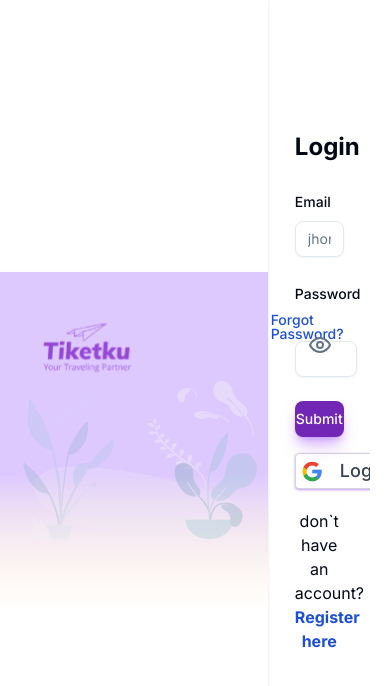
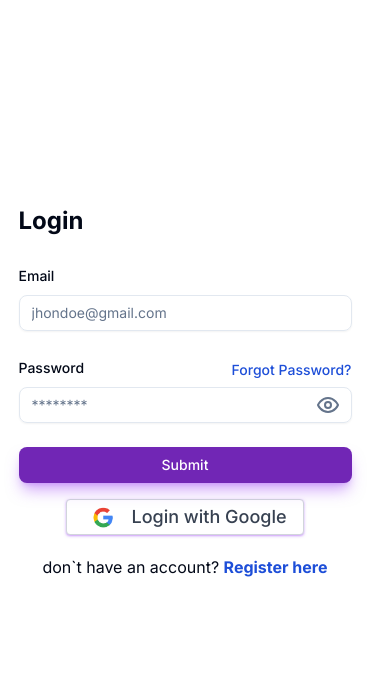
Before and after one commit to FSW-AND-BINAR-BATCH-6/Fullstack-Website-SkyFly, a Next.js app: page /login in a window 390 px wide. Shown: the top 686 px of the page. Built offline with nearby package versions, Linux system fonts and the light colour scheme.

Commit message:
update responsive login page

```diff
--- a/src/app/(authentication)/(auth)/layout.tsx
+++ b/src/app/(authentication)/(auth)/layout.tsx
@@ -15,7 +15,7 @@
   return (
     <body suppressHydrationWarning={true}>
       <section className="flex flex-row items-start flex-nowrap">
-        <section className="grow-0 h-screen shadow">
+        <section className="grow-0 hidden xl:block h-screen shadow">
           <Link href={"/"}>
             <Image
               src={"/assets/bg-auth.svg"}
--- a/src/app/(authentication)/(auth)/login/form/index.tsx
+++ b/src/app/(authentication)/(auth)/login/form/index.tsx
@@ -150,7 +150,7 @@
   };
 
   return (
-    <div className="w-[48%]">
+    <div className="w-[90%] sm:w-[48%]">
       <Form {...form}>
         <form
           id="login-form"
--- a/src/app/(home)/page.tsx
+++ b/src/app/(home)/page.tsx
@@ -40,7 +40,7 @@
       </section>
 
       <section className="w-[90%] md:w-3/4 mx-auto mt-5">
-        <div className="flex flex-wrap items-center gap-4">
+        <div className="flex flex-wrap gap-2 items-center sm:gap-4">
           <Button>
             <Search className="w-4 h-4 mr-1" />
             View All
```
